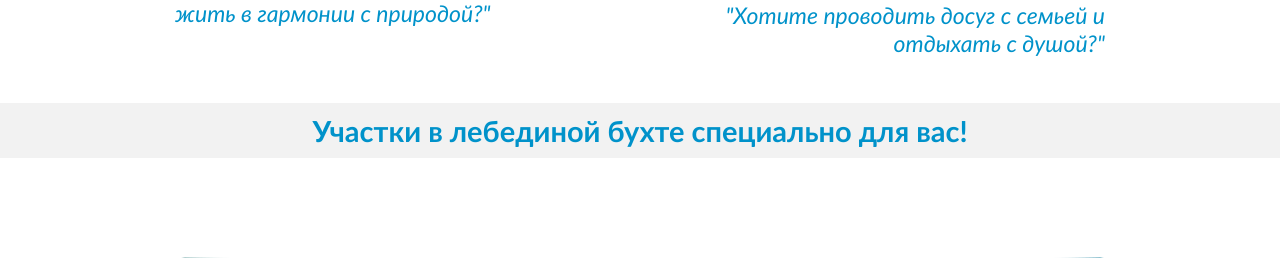
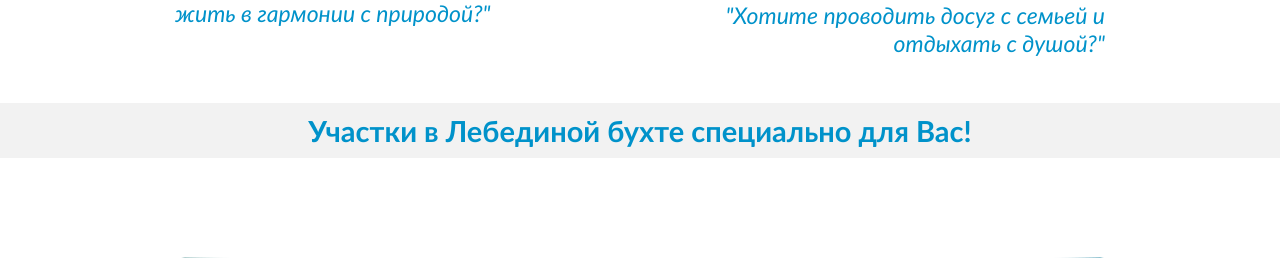
Before and after one commit to karavaiker/buhta, a PHP site: page / in a window 1280 px wide. Shown: the part 442-700 px from the top of the page. Run offline with PHP 8.4, Linux system fonts and the light colour scheme; some libraries are stand-ins or nearby versions; grey boxes are pictures that could not be loaded.

Commit message:
Исправил заголовок

```diff
--- a/index.php
+++ b/index.php
@@ -55,7 +55,7 @@
 
 <section class="grey-bg" style="margin-top: 45px;margin-bottom: 40px;">
     <div class="content">
-        <p class="headers">Участки в лебединой бухте специально для вас!</p>
+        <p class="headers">Участки в Лебединой бухте специально для Вас!</p>
     </div>
 </section>
 
```
